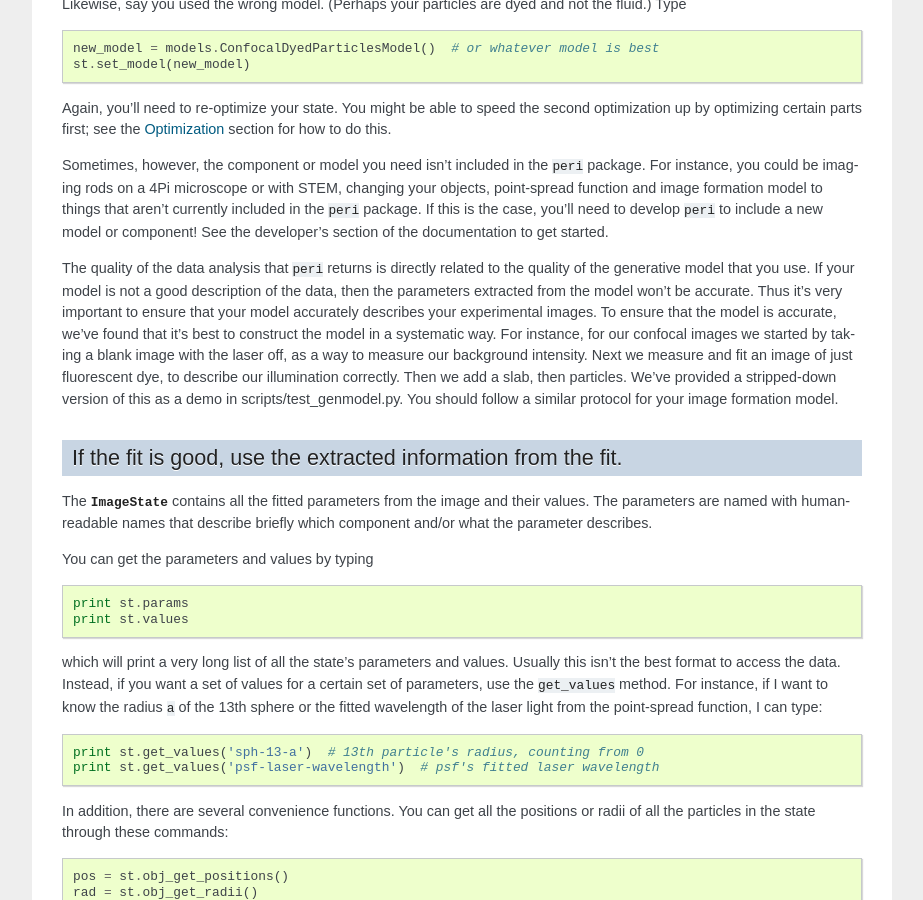
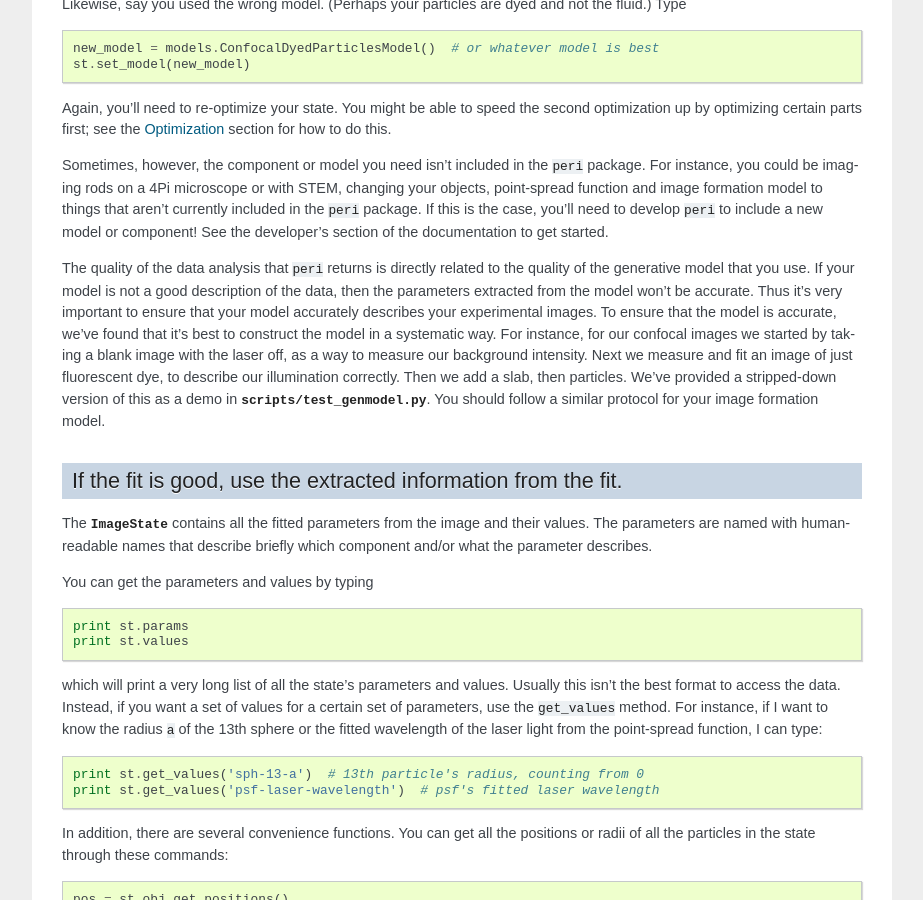
Before and after one commit to peri-source/peri, a Sphinx documentation site: the page built from docs/walkthrough.rst, in a window 1280 px wide and 900 px high, scrolled down 9288 px. Shown: the whole window, without its empty margins (198-1121 px from the left). Built offline with Sphinx 7.4.7, drawn with Linux system fonts in a browser that asks for light colours; part of the change alters nothing that is shown; some of the changed text lies outside the part shown.

```diff
--- a/docs/walkthrough.rst
+++ b/docs/walkthrough.rst
@@ -480,8 +480,8 @@ for our confocal images we started by taking a blank image with the laser off,
 as a way to measure our background intensity. Next we measure and fit an image
 of just fluorescent dye, to describe our illumination correctly. Then we add
 a slab, then particles. We've provided a stripped-down version of this as a
-demo in scripts/test_genmodel.py. You should follow a similar protocol for your
-image formation model.
+demo in :download:`scripts/test_genmodel.py <../scripts/test_genmodel.py>`.
+You should follow a similar protocol for your image formation model.
 
 If the fit is good, use the extracted information from the fit.
 ---------------------------------------------------------------
@@ -579,9 +579,9 @@ having a previously featured state. However, you'll need to write and supply a
 statemaker function that makes a complete ``ImageState``. The statemaker
 function needs to provide a model that can accurately describe your microscope
 image formation. See the ``runner`` documentation or the example statemaker
-in scripts/statemaker_example.py for details. To feature an image of dark
-spherical particles with a radius of roughly 5 pixels on a bright background,
-type:
+in :download:`scripts/statemaker_example.py  <../scripts/statemaker_example.py>`.
+for details. To feature an image of dark spherical particles with a radius of
+roughly 5 pixels on a bright background, type:
 
 .. code-block:: python
 
```
